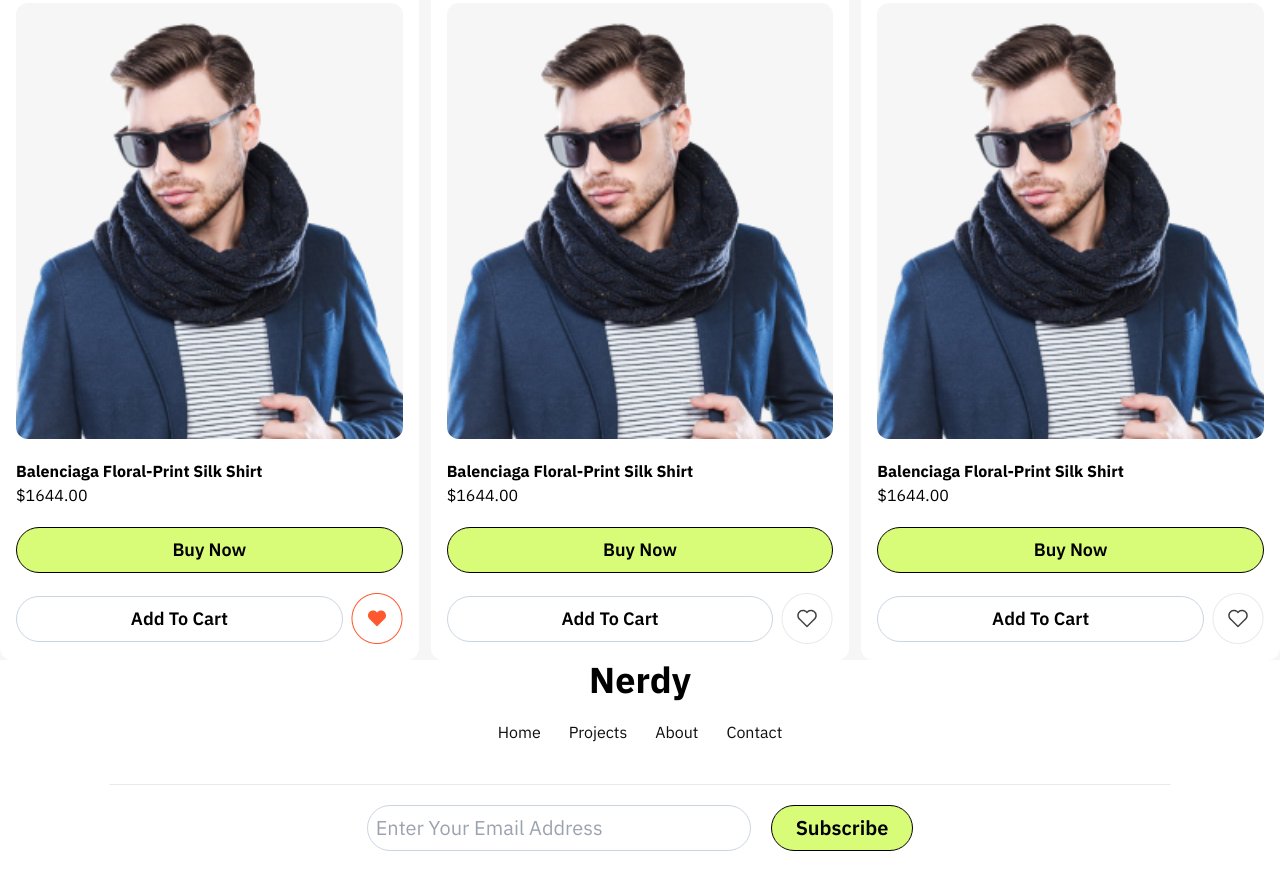
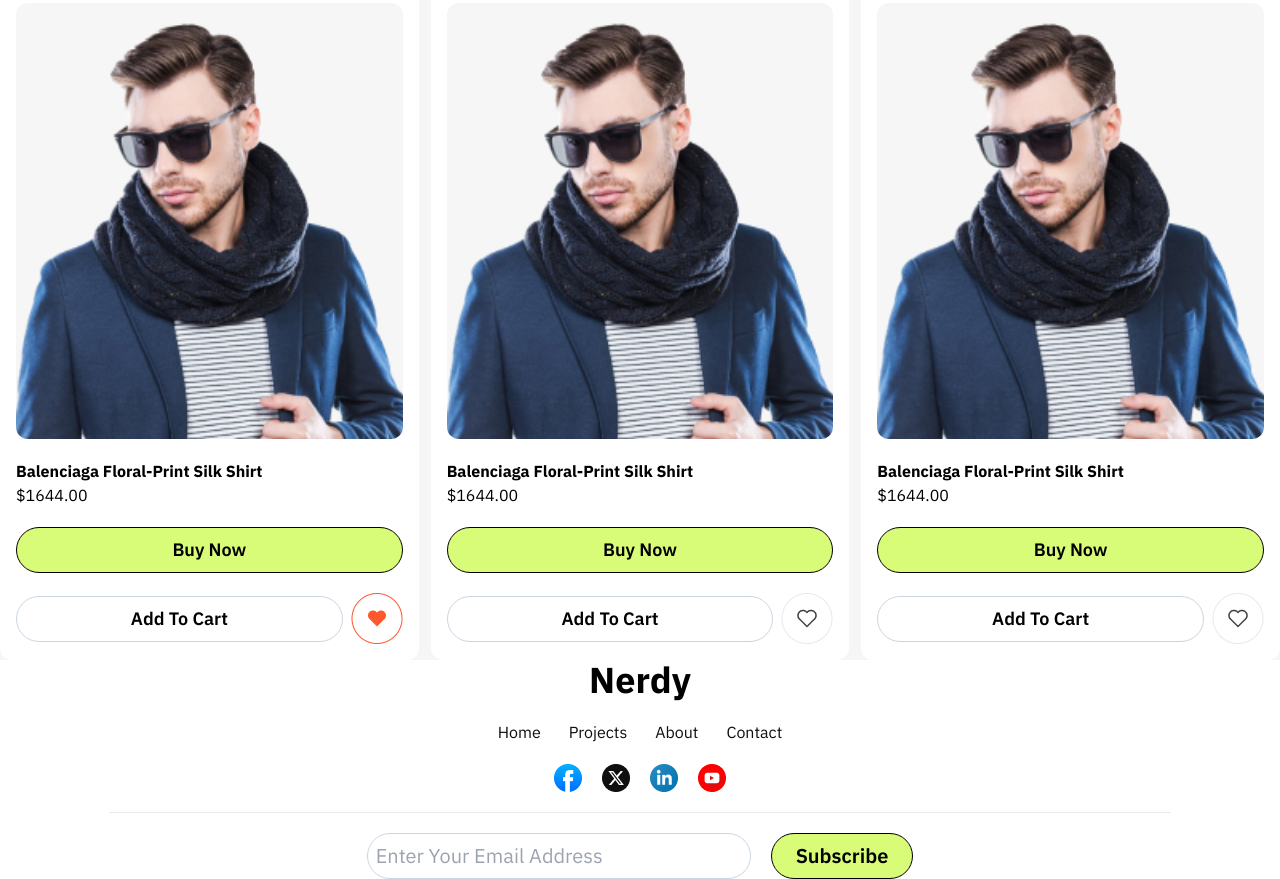
Before and after one commit to himadree-chaudhury/kickstart_assignment_1, a website: page index.html in a window 1280 px wide. Shown: the part 565-1444 px from the top of the page. Before the commit the page ends 1416 px from the top, so only its background shows below. Drawn offline with nearby package versions, Linux system fonts and the light colour scheme.

Commit message:
social-media-icon-added

```diff
--- a/index.html
+++ b/index.html
@@ -133,7 +133,12 @@
         <div class="navigation nav-menu flex gap-7 items-center text-color-secondary justify-center">
             <a href="">Home</a><a href="">Projects</a><a href="">About</a><a href="">Contact</a>
         </div>
-        <div class="social-media"></div>
+        <div class="social-media flex gap-5">
+            <a href=""><img src="./assets/fb.png" alt=""></a>
+            <a href=""><img src="./assets/x.png" alt=""></a>
+            <a href=""><img src="./assets/in.png" alt=""></a>
+            <a href=""><img src="./assets/yt.png" alt=""></a>
+        </div>
         <img src="./assets/Line 18.png" alt="">
         <div class=" subscribe-form ">
             <form class="flex items-center justify-center gap-5" action="">
```
Also changed, not shown: assets/fb.png (added), assets/in.png (added), assets/x.png (added), assets/yt.png (added).
